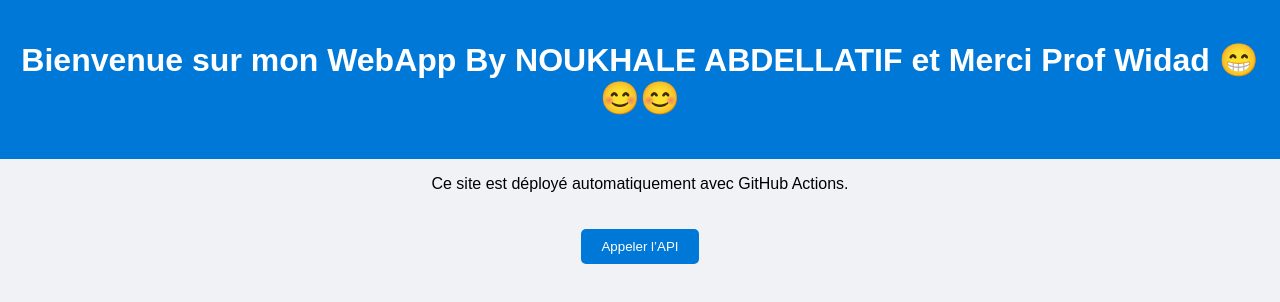
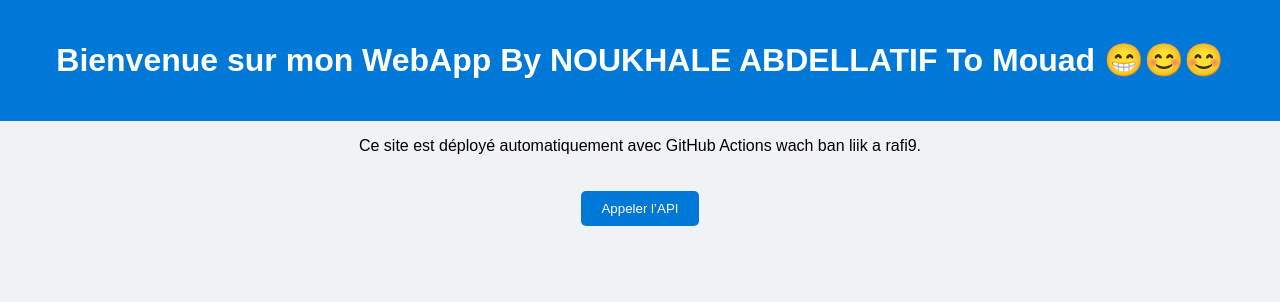
Before and after one commit to noukhale/tp1-ci-cd-webapp, a website: page public/index.html in a window 1280 px wide. Drawn offline with Linux system fonts and the light colour scheme.

Commit message:
Update index.html

```diff
--- a/public/index.html
+++ b/public/index.html
@@ -7,10 +7,10 @@
 </head>
 <body>
   <header>
-    <h1>Bienvenue sur mon WebApp By NOUKHALE ABDELLATIF et Merci Prof Widad 😁😊😊 </h1>
+    <h1>Bienvenue sur mon WebApp By NOUKHALE ABDELLATIF To Mouad  😁😊😊 </h1>
   </header>
   <main>
-    <p>Ce site est déployé automatiquement avec GitHub Actions.</p>
+    <p>Ce site est déployé automatiquement avec GitHub Actions wach ban liik a rafi9.</p>
     <button id="api-btn">Appeler l’API</button>
     <p id="api-result"></p>
   </main>
```
